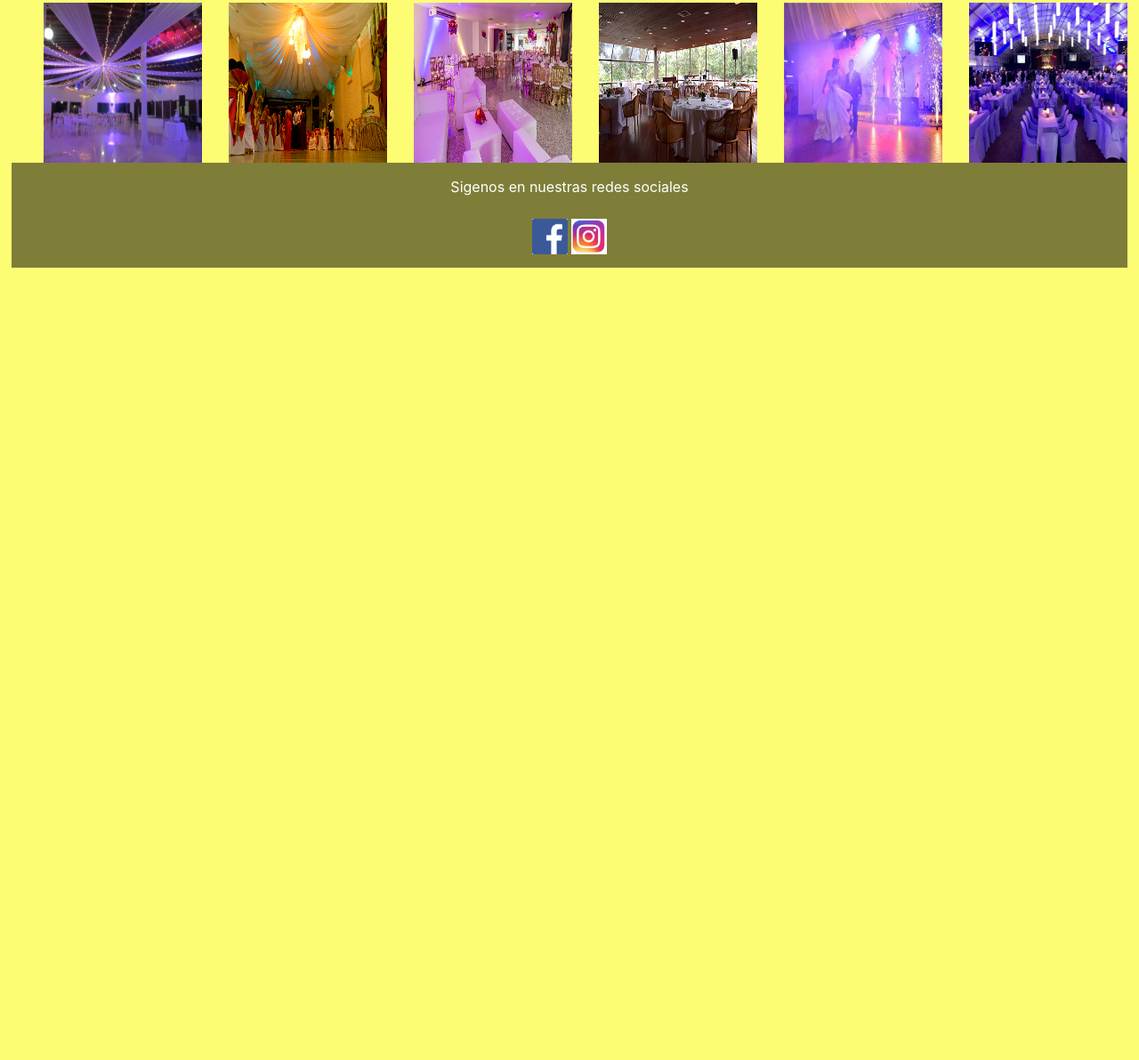
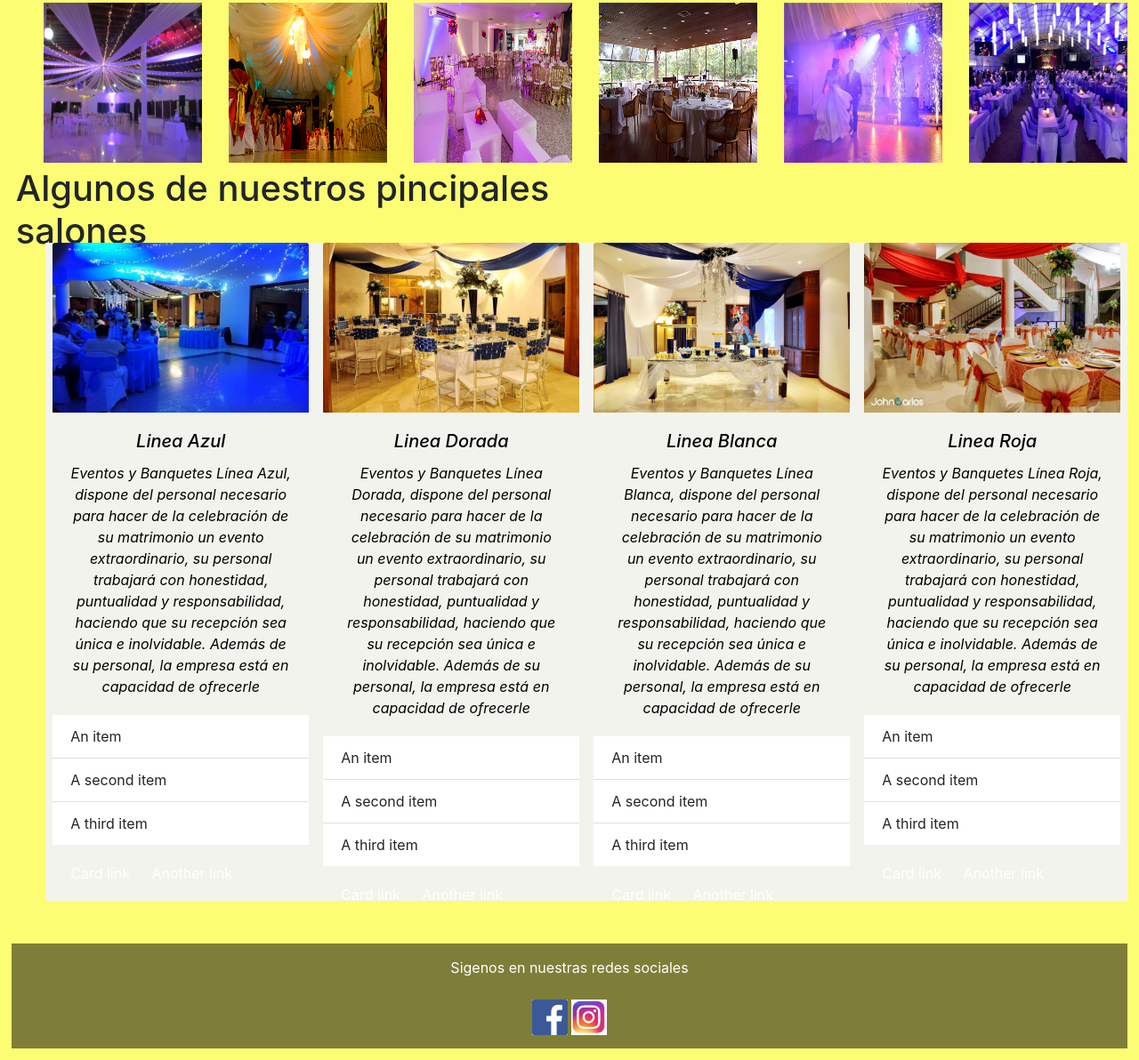
Before and after one commit to MiguelLopez2020/Hotel_tierra_buena, a plain HTML site: page assets/html/convenciones.html in a window 1280 px wide. Shown: the part 483-1675 px from the top of the page at 89% size. Before the commit the page ends 800 px from the top, so only its background shows below. Drawn offline with Linux system fonts and the light colour scheme.

Commit message:
convenciones

```diff
--- a/assets/css/styles.css
+++ b/assets/css/styles.css
@@ -205,11 +205,11 @@ footer {
 }
 
 .contenedor {
-    height: 10px;
+
     background: rgb(253, 253, 115);
     display: flex;
     flex-wrap: wrap;
-    justify-content: right;
+    justify-content:space-around;
     margin: 0px 0px 50px 0px;
 
 }
@@ -339,7 +339,12 @@ text-align: center;
     flex-wrap: wrap;
     justify-content: flex-end;
 }
-
+.card_carlos{
+    height: 500px;
+    display: flex;
+    flex-wrap: wrap;
+    justify-content: flex-end;
+}
 
 .contenedor_convenciones{
     height: 330px;
@@ -350,7 +355,32 @@ text-align: center;
     margin: 0px
 
 }
+.conteiner_card_titulo{
+    height: 80px;
+    background: rgb(253, 253, 115);
+    display: flex;
+    flex-wrap: initial;
+    justify-content:space-around;
+    margin: 5px;
+    padding-right: 40%;
+}
 
+.conteiner_card_carlos{
+    height: 740px;
+    background: rgb(243, 243, 237);
+    display: flex;
+    flex-wrap:wrap;
+    justify-content:space-around;
+
+}
+.card_carlos1{
+    margin: 0px 8px 0px 8px;
+
+}
+.card-text{
+    padding: 0px!important
+
+}
 /* formato de registro*/
 .formato_registro{
     width: 500px;
--- a/assets/html/convenciones.html
+++ b/assets/html/convenciones.html
@@ -53,11 +53,89 @@
         <div class="col-2"><img src="../img/seis.jpg" alt="" width="178px" height="180px" ></div>
 
     </div>
+    <br>
+    <div class="conteiner_card_titulo">
+    <h1 >Algunos de nuestros pincipales salones</h1>
+    </div>
+    <br>
 
+
+
+            <div class="conteiner_card_carlos">
+    <div class="card_carlos1"style="width: 18rem;">
+        <img src="../img/salon1.jpg" height="191px" class="card-img-top" alt="...">
+        <div class="card-body">
+          <h5 class="card-title">Linea Azul</h5>
+          <p class="card-text">Eventos y Banquetes Línea Azul, dispone del personal necesario para hacer de la celebración de su matrimonio un evento extraordinario, su personal trabajará con honestidad, puntualidad y responsabilidad, haciendo que su recepción sea única e inolvidable. Además de su personal, la empresa está en capacidad de ofrecerle</p>
+        </div>
+        <ul class="list-group list-group-flush">
+          <li class="list-group-item">An item</li>
+          <li class="list-group-item">A second item</li>
+          <li class="list-group-item">A third item</li>
+        </ul>
+        <div class="card-body">
+          <a href="#" class="card-link">Card link</a>
+          <a href="#" class="card-link">Another link</a>
+        </div>
+
+
+      </div>
+      <div class="card_carlos1" style="width: 18rem;">
+        <img src="../img/salon2.jpg" class="card-img-top" alt="...">
+        <div class="card-body">
+          <h5 class="card-title">Linea Dorada</h5>
+          <p class="card-text">Eventos y Banquetes Línea Dorada, dispone del personal necesario para hacer de la celebración de su matrimonio un evento extraordinario, su personal trabajará con honestidad, puntualidad y responsabilidad, haciendo que su recepción sea única e inolvidable. Además de su personal, la empresa está en capacidad de ofrecerle</p>
+        </div>
+        <ul class="list-group list-group-flush">
+          <li class="list-group-item">An item</li>
+          <li class="list-group-item">A second item</li>
+          <li class="list-group-item">A third item</li>
+        </ul>
+        <div class="card-body">
+          <a href="#" class="card-link">Card link</a>
+          <a href="#" class="card-link">Another link</a>
+        </div>
+      </div>
+
+      <div class="card_carlos1" style="width: 18rem;">
+        <img src="../img/salon3.jpg" class="card-img-top" alt="...">
+        <div class="card-body">
+          <h5 class="card-title">Linea Blanca</h5>
+          <p class="card-text">Eventos y Banquetes Línea Blanca, dispone del personal necesario para hacer de la celebración de su matrimonio un evento extraordinario, su personal trabajará con honestidad, puntualidad y responsabilidad, haciendo que su recepción sea única e inolvidable. Además de su personal, la empresa está en capacidad de ofrecerle</p>
+        </div>
+        <ul class="list-group list-group-flush">
+          <li class="list-group-item">An item</li>
+          <li class="list-group-item">A second item</li>
+          <li class="list-group-item">A third item</li>
+        </ul>
+        <div class="card-body">
+          <a href="#" class="card-link">Card link</a>
+          <a href="#" class="card-link">Another link</a>
+        </div>
+      </div>
+
+      <div class="card_carlos1" style="width: 18rem;">
+        <img src="../img/salon4.jpg" class="card-img-top" alt="...">
+        <div class="card-body">
+          <h5 class="card-title">Linea Roja</h5>
+          <p class="card-text">Eventos y Banquetes Línea Roja, dispone del personal necesario para hacer de la celebración de su matrimonio un evento extraordinario, su personal trabajará con honestidad, puntualidad y responsabilidad, haciendo que su recepción sea única e inolvidable. Además de su personal, la empresa está en capacidad de ofrecerle</p>
+        </div>
+        <ul class="list-group list-group-flush">
+          <li class="list-group-item">An item</li>
+          <li class="list-group-item">A second item</li>
+          <li class="list-group-item">A third item</li>
+        </ul>
+        <div class="card-body">
+          <a href="#" class="card-link">Card link</a>
+          <a href="#" class="card-link">Another link</a>
+        </div>
+      </div>
+    </div>
 </div>
     </body>
 
-
+<br>
+<br>
 
 
 
@@ -77,6 +155,6 @@
 <script src="../js/sweetalert2@10.js"></script>
 <script src="../js/bootstrap.js"></script>
 
-
+</body>
 
 </html>
```
Also changed, not shown: assets/img/salon1.jpg (added), assets/img/salon2.jpg (added), assets/img/salon3.jpg (added), assets/img/salon4.jpg (added).
